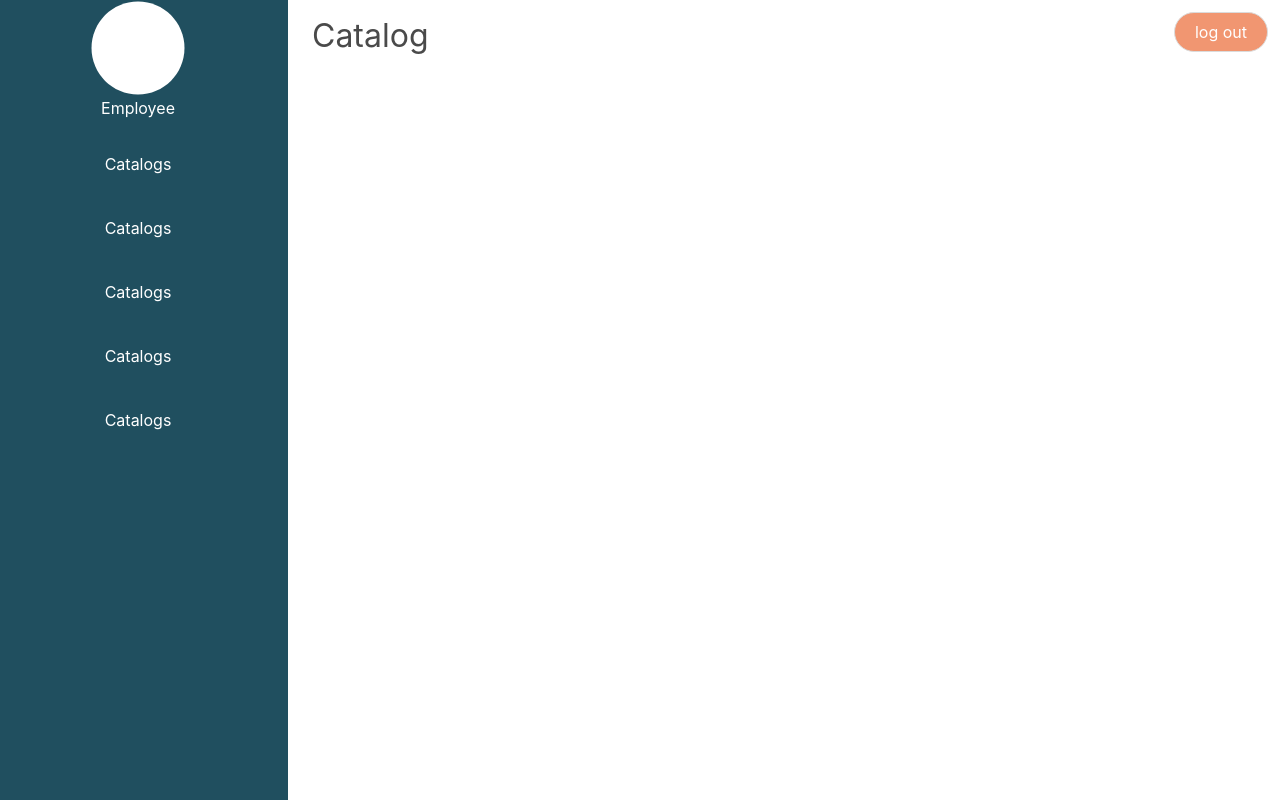
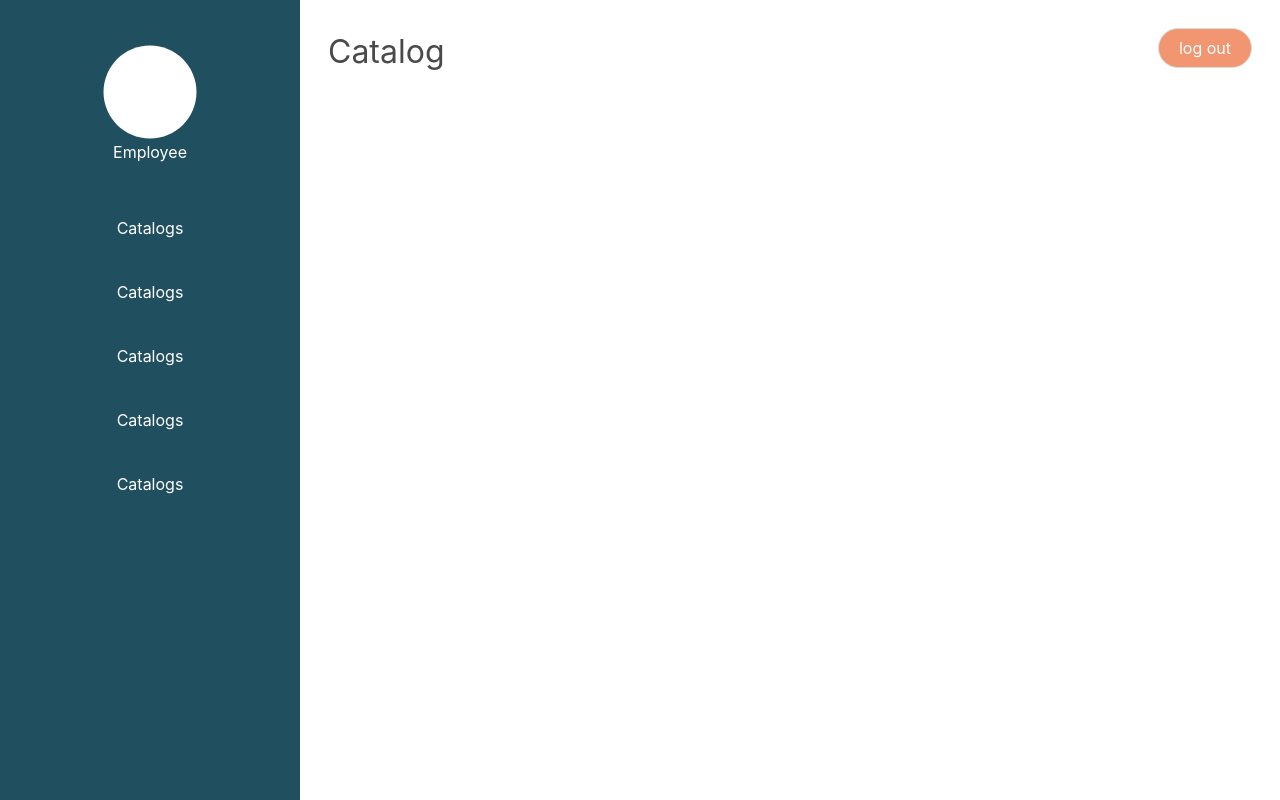
Before and after one commit to tungkraiwit/Gundam-Man, a Next.js app: page /catalogs in a window 1280 px wide. Built offline with nearby package versions, Linux system fonts and the light colour scheme.

Commit message:
fix page catalog

```diff
--- a/components/Layout.js
+++ b/components/Layout.js
@@ -1,19 +1,20 @@
 import React from 'react'
 import MainMenu from '../components/MainMenu'
 
+import './Layout.scss'
 
 class Layout extends React.Component {
   render() {
     return (
-      <div className="columns">
-        <div className="column" style={{width: '300px', position: 'fixed', height: '-webkit-fill-available',background:'#204F5F'}}>
-          <MainMenu />
+      <>
+        <MainMenu />
+        <div className="columns">
+          <div className="column layout-content" >
+            {this.props.children}
+          </div>
+
         </div>
-        <div className="column" style={{ marginLeft: '300px' }}>
-          {this.props.children}
-        </div>
-
-      </div>
+      </>
     )
   }
 }
--- a/components/MainMenu.js
+++ b/components/MainMenu.js
@@ -17,10 +17,10 @@ class MainMenu extends React.Component {
     )
 
     return (
-      <div style={{ background: '#204F5F' }}>
+      <div class="main-menu" style={{ background: '#204F5F' , position: "fixed" , width: "300px" , top: "0px", margin: "0px", height: "-webkit-fill-available"}}>
         <div className="columns has-text-centered">
           <div className="column">
-            <div className="columns">
+            <div className="columns" style={{margin: "2rem"}}>
               <div className="column" style={{ color: 'white'}}>
                 <FontAwesomeIcon icon={faCircle} size="6x" />
                 <p>Employee</p>
--- a/components/MainMenu.scss
+++ b/components/MainMenu.scss
@@ -1,3 +1,5 @@
+@import "../node_modules/bulma/sass/utilities/_all";
+
 .main-menu-button {
 
   background-color: transparent;
@@ -15,3 +17,9 @@
   background-color: white;
   opacity: 0.2;
 }
+
+.main-menu {
+  @media screen and (max-width: $tablet ) {
+    display: none
+  }
+}
--- a/components/content.js
+++ b/components/content.js
@@ -7,7 +7,7 @@ class Content extends React.Component {
     return (
       <div>
       <div className="columns">
-        <div className="column">
+        <div className="column" style={{margin: "1rem" , top: "0px"}}>
         <a className="button is-rounded is-pulled-right " style={{margin: '12px', color: 'white', background: '#F19671'}}>log out</a>
         <div className="is-centered is-size-3" style={{margin: '12px'}}>{title}</div>
         </div>
```
